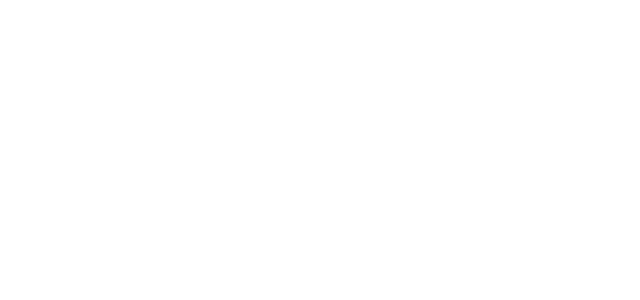
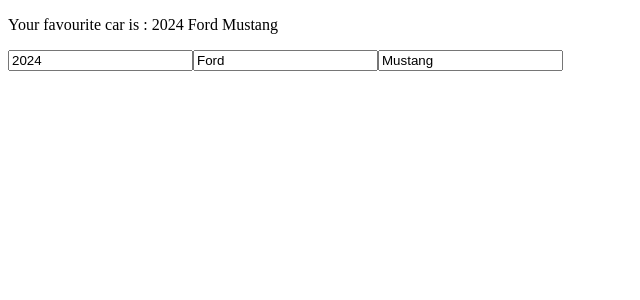
Before and after one commit to adityaasikarwarr/REACT, a React (Vite) app in the folder my-react-app/: page / in a window 1280 px wide. Shown: the top 300 px of the page, without its empty margins (0-640 px from the left). Built offline with nearby package versions, Linux system fonts and the light colour scheme.

Commit message:
object state update

```diff
--- a/my-react-app/src/App.jsx
+++ b/my-react-app/src/App.jsx
@@ -1,4 +1,4 @@
-
+import MyComponent from "./MyComponent.jsx";
 function App() {
   // const fruits = [
   //   { id: 1, name: "Apple", calories: 95 },
@@ -18,7 +18,7 @@
 
   return (
     <>
-
+      <MyComponent></MyComponent>
     </>
   );
 }
--- /dev/null
+++ b/my-react-app/src/Mycomponent.jsx
@@ -0,0 +1,32 @@
+import React, { useState } from "react";
+function MyComponent() {
+  const [car, setCar] = useState({
+    year: 2024,
+    make: "Ford",
+    model: "Mustang",
+  });
+
+  function yearChange(event) {
+    setCar(c => ({ ...c, year : event.target.value }));
+  }
+
+  function makeChange(event) {
+    setCar(c => ({ ...c, make: event.target.value }));
+  }``
+
+  function modelChange(event) {
+    setCar(c => ({ ...c, model: event.target.value }));
+  }
+
+  return (
+    <div>
+      <p>
+        Your favourite car is : {car.year} {car.make} {car.model}
+      </p>
+      <input type="number" value={car.year} onChange={yearChange} />
+      <input type="text" value={car.make} onChange={makeChange} />
+      <input type="text" value={car.model} onChange={modelChange} />
+    </div>
+  );
+}
+export default MyComponent;
```
